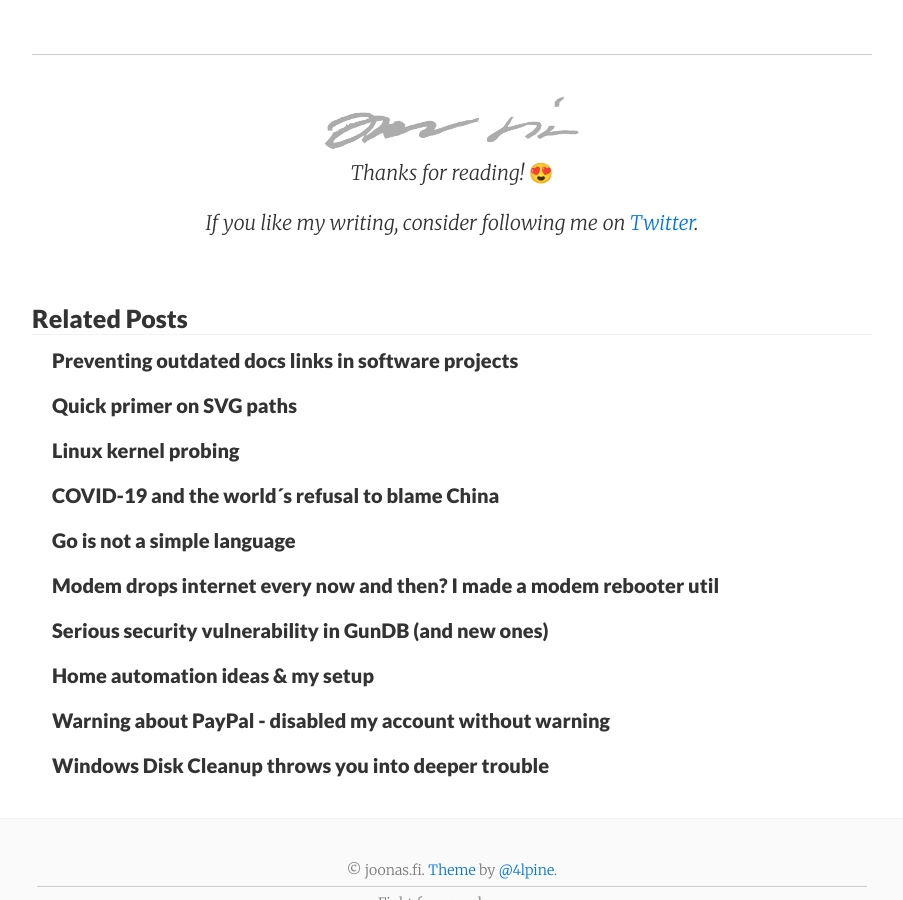
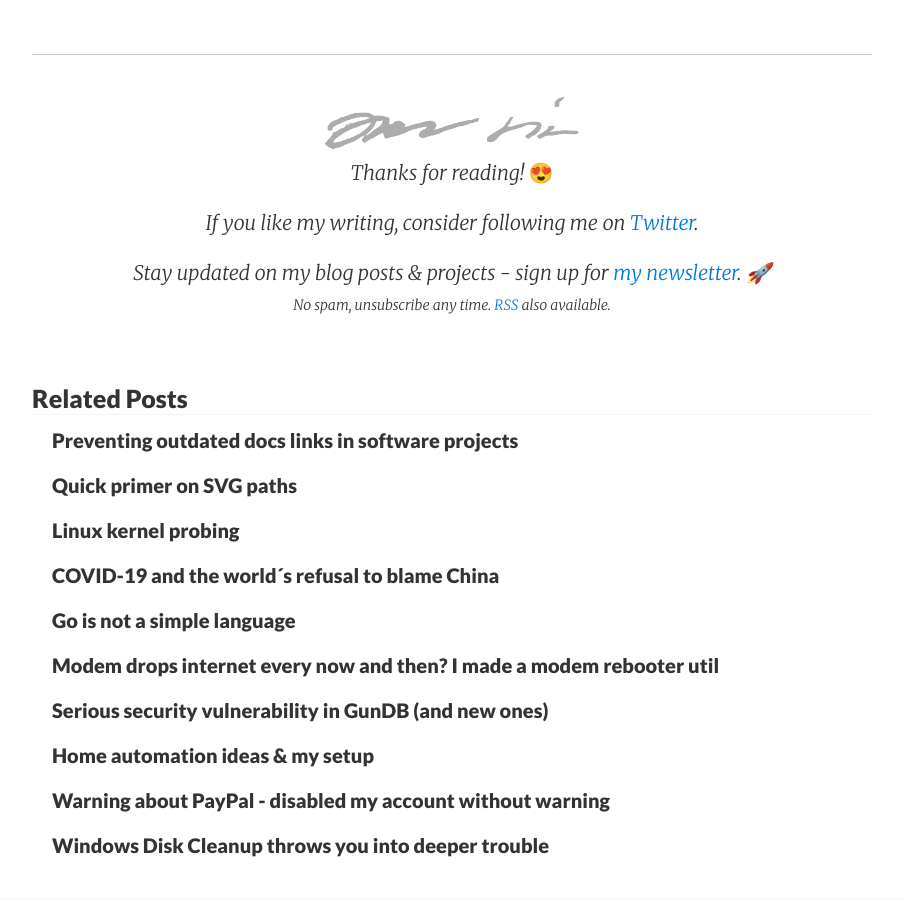
Before and after one commit to joonas-fi/joonas.fi, a Jekyll site: the page built from blog/_posts/2013/2013-01-26-experiment-fail-learn-repeat.md, in a window 1280 px wide and 900 px high, scrolled down 1349 px. Shown: the whole window, without its empty margins (188-1091 px from the left). Built offline with Jekyll 4.4.1, drawn with Linux system fonts in a browser that asks for light colours; nearby versions of some CDN libraries; comment, search, counter and statistics services are not loaded.

Commit message:
post_footer: add plug to newsletter & RSS

```diff
--- a/blog/_includes/post_footer.html
+++ b/blog/_includes/post_footer.html
@@ -3,6 +3,17 @@
   <img src="{{ site.baseurl }}/signature.png" alt="signature" style="height: 55px;" />
   <p>Thanks for reading! <span style="font-style: normal;">😍</span></p>
   <p>
-    If you like my writing, consider following me on <a href="https://twitter.com/{{ site.twitter_username }}">Twitter</a>.
+    If you like my writing, consider following me on
+    <a href="https://twitter.com/{{ site.twitter_username }}">Twitter</a>.
+  </p>
+
+    <p>
+    	Stay updated on my blog posts &amp; projects - sign up for
+    	<a href="https://buttondown.email/joonas">my newsletter</a>. 🚀
+    	<br />
+    	<small>
+    		No spam, unsubscribe any time.
+    		<a href="{{ "/feed.xml" | prepend: site.baseurl }}">RSS</a> also available.
+    	</small>
   </p>
 </div>
```
